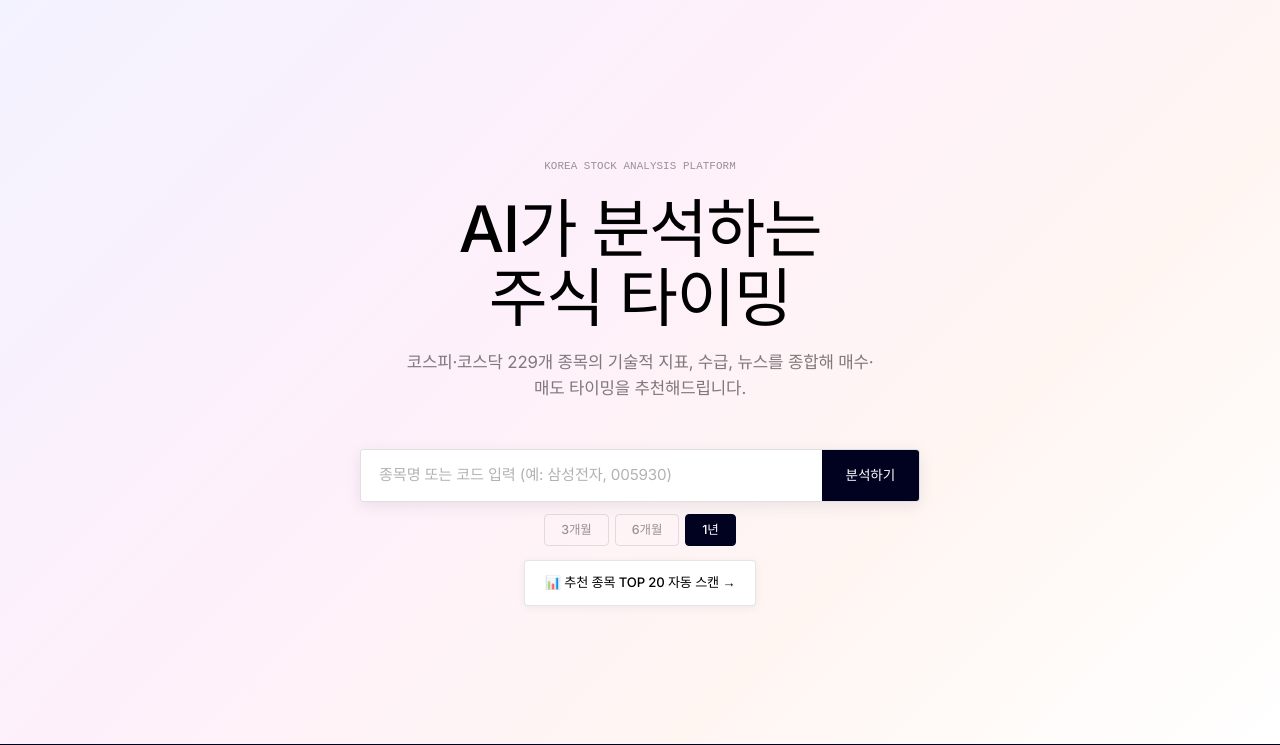
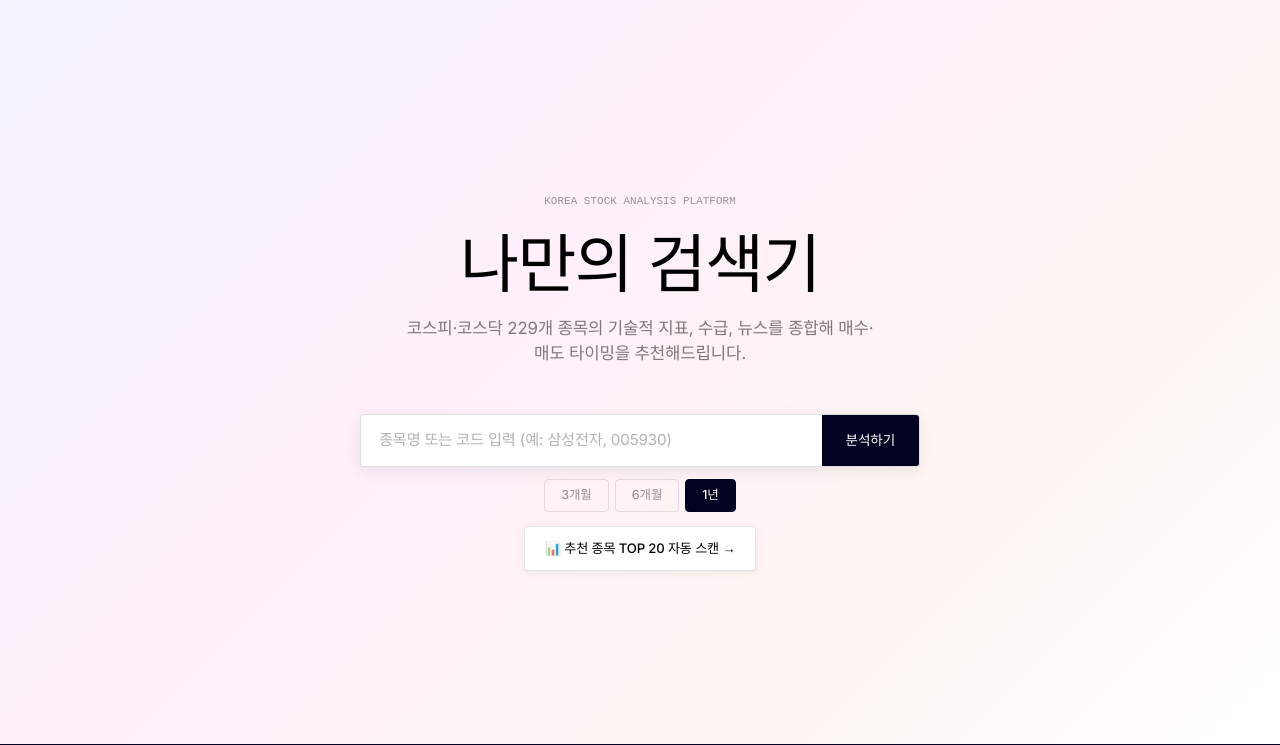
Before and after one commit to wss2105-afk/stock, a Flask app: page / in a window 1280 px wide. Shown: the part 56-801 px from the top of the page. Run offline with Flask 3, Linux system fonts and the light colour scheme.

Commit message:
fix: gunicorn 실행 방식 수정, Python 버전 명시, 제목 변경
Co-Authored-By: Claude Sonnet 4.6 <noreply@anthropic.com>

```diff
--- /dev/null
+++ b/runtime.txt
@@ -0,0 +1 @@
+python-3.11.9
--- a/templates/index.html
+++ b/templates/index.html
@@ -3,7 +3,7 @@
 <head>
     <meta charset="UTF-8">
     <meta name="viewport" content="width=device-width, initial-scale=1.0">
-    <title>한국 주식 분석</title>
+    <title>나만의 검색기</title>
     <link href="https://cdn.jsdelivr.net/npm/bootstrap@5.3.0/dist/css/bootstrap.min.css" rel="stylesheet">
     <link href="https://fonts.googleapis.com/css2?family=Inter:wght@400;500;600;700&display=swap" rel="stylesheet">
     <style>
@@ -77,7 +77,7 @@
 
 <div class="hero">
     <div class="mono-label">Korea Stock Analysis Platform</div>
-    <h1>AI가 분석하는<br>주식 타이밍</h1>
+    <h1>나만의 검색기</h1>
     <p>코스피·코스닥 229개 종목의 기술적 지표, 수급, 뉴스를 종합해 매수·매도 타이밍을 추천해드립니다.</p>
 
     {% if error %}
```
